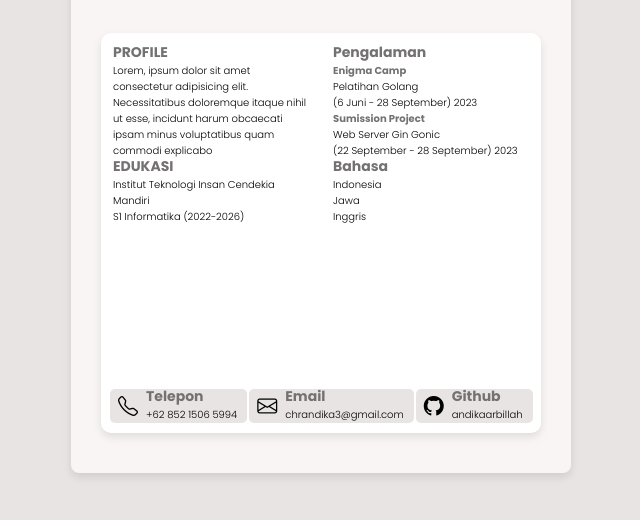
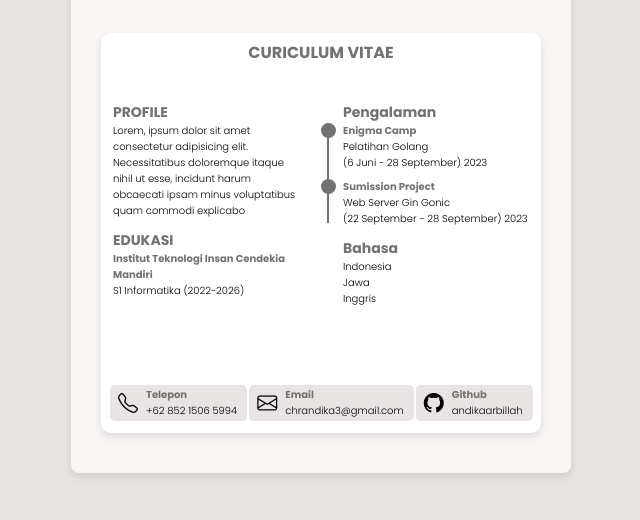
Before and after one commit to andikaarbillah/navigasi, a plain HTML site: page andikacv.html in a window 1280 px wide. Shown: the part 267-787 px from the top of the page, without its empty margins (319-959 px from the left). Drawn offline with nearby package versions, Linux system fonts and the light colour scheme.

Commit message:
completed cv

```diff
--- a/andikacv.html
+++ b/andikacv.html
@@ -160,9 +160,11 @@ div.completed-information{
     box-shadow: 0 4px 8px rgba(0,0,0,0.1);
     display: flex;
     justify-content: space-around;
+    position: relative;
 }
 
 div.profile-edukasi{
+    margin-top: 60px;
     padding: 12px;
     height: 100%;
     width: 220px;
@@ -172,6 +174,14 @@ div.knowledge-language{
     padding: 12px;
     height: 100%;
     width: 220px;
+}
+
+h1{
+    margin-top: 12px;
+    font-size: 16px;
+    font-weight: 700;
+    color: #747171;
+    position: absolute;
 }
 
 h3{
@@ -193,7 +203,7 @@ p{
 div.contact{
     z-index: 5;
     margin-left: -3px;
-    margin-top: 164px;
+    margin-top: 86px;
     position: absolute;
     display: flex;
     justify-content: center;
@@ -206,11 +216,47 @@ div.telepon{
     padding-right: 10px;
     border-radius: 5px;
     margin-right: 2px;
+    padding-top: 2px;
+    padding-bottom: 2px;
 }
 i{
     margin: 8px;
     font-size: 20px;
 }
+
+
+div.knowledge-language{
+    margin-top: 60px;
+}
+
+div.bullet span{
+    position: absolute;
+    display: inline-block;
+}
+
+div.bullet span:nth-child(1){
+    margin-left: -22.1px;
+    height: 15px;
+    width: 15px;
+    border-radius: 50%;
+    background-color: #747171;
+}
+div.bullet span:nth-child(2){
+    margin-top: 56px;
+    margin-left: -22.1px;
+    height: 15px;
+    width: 15px;
+    border-radius: 50%;
+    background-color: #747171;
+}
+div.bullet span:nth-child(3){
+    margin-top: 9.px;
+    margin-left: -16px;
+    height: 100px;
+    width: 2px;
+    background-color: #747171;
+}
+
     </style>
 </head>
 <body>
@@ -228,52 +274,52 @@ i{
             </div>
         </div>
         <div class="completed-information cf">
+            <h1>CURICULUM VITAE</h1>
             <div class="profile-edukasi">
-                <div class="profile">
+                <div class="profile" style="margin-bottom: 14px;">
                     <h3>PROFILE</h3>
                     <p>Lorem, ipsum dolor sit amet consectetur adipisicing elit. Necessitatibus doloremque itaque nihil ut esse, incidunt harum obcaecati ipsam minus voluptatibus quam commodi explicabo </p>
                 </div>
                 <div class="edukasi">
                     <h3>EDUKASI</h3>
-                    <p class="universitas">Institut Teknologi Insan Cendekia Mandiri</p>
+                    <h4 class="universitas">Institut Teknologi Insan Cendekia Mandiri</h4>
                     <p class="strata">S1 Informatika (2022-2026)</p>
                 </div>
                 <div class="contact">
                     <div class="telepon">
                         <div class="logo"><i class="bi bi-telephone"></i></div>
                         <div class="keterangan">
-                            <h3>Telepon</h3>
+                            <h4>Telepon</h4>
                             <p>+62 852 1506 5994</p>
                         </div>
                     </div>
                     <div class="telepon">
                         <div class="logo"><i class="bi bi-envelope"></i></div>
                         <div class="keterangan">
-                            <h3>Email</h3>
+                            <h4>Email</h4>
                             <p>chrandika3@gmail.com</p>
                         </div>
                     </div>
                     <div class="telepon">
                         <div class="logo"><i class="bi bi-github"></i></div>
                         <div class="keterangan">
-                            <h3>Github</h3>
+                            <h4>Github</h4>
                             <p>andikaarbillah</p>
                         </div>
                     </div>
                 </div>
             </div>
-            <div class="knowledge-language">
-                <div class="knowledge">
+            <div class="knowledge-language" style="margin-left: 20px;">
+                <div class="knowledge" style="margin-bottom: 14px;">
                     <h3>Pengalaman</h3>
                     <div class="componen">
                         <div class="bullet">
                             <span></span>
                             <span></span>
                             <span></span>
-                            <span></span>
                         </div>
                         <div class="keterangan">
-                            <div class="hal">
+                            <div class="hal" style="margin-bottom: 8px;">
                                 <h4>Enigma Camp</h4>
                                 <p>Pelatihan Golang</p>
                                 <p>(6 Juni - 28 September) 2023</p>
```
